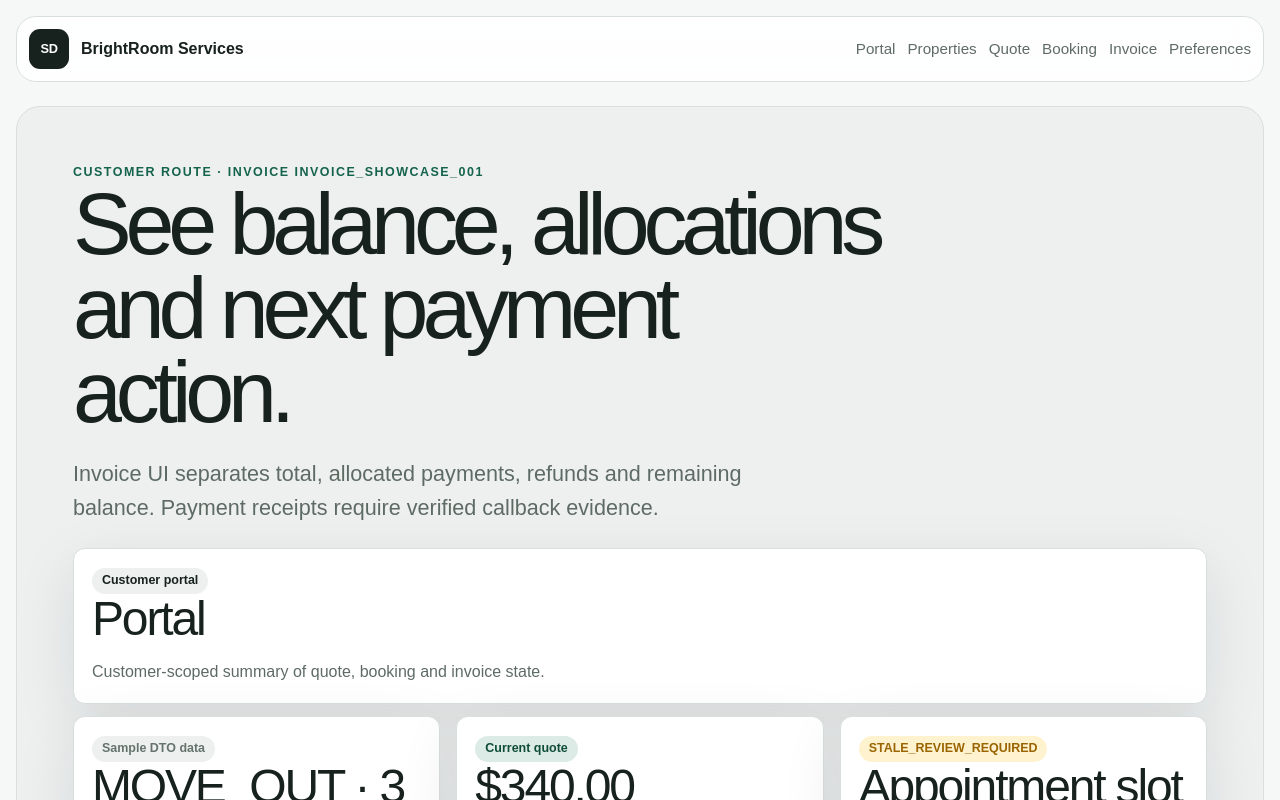
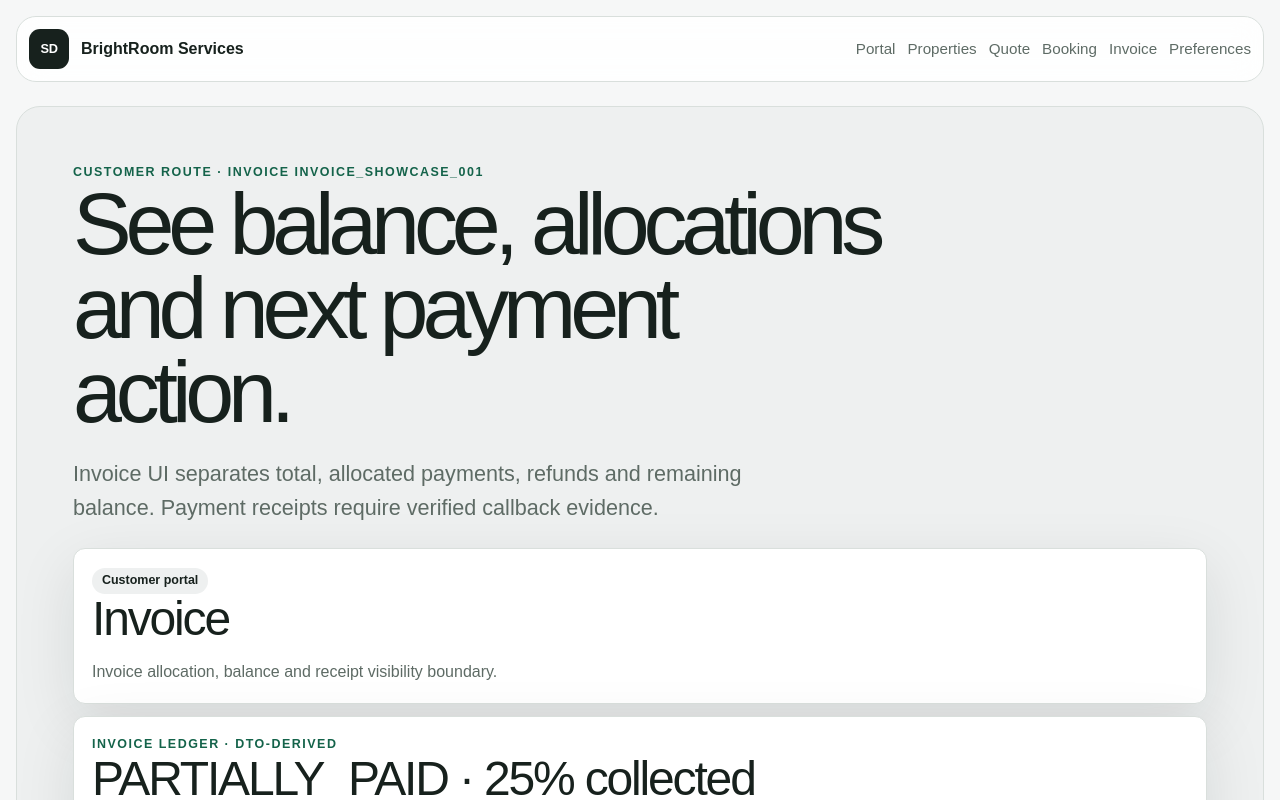
Before and after one commit to SaamVR/ServiceDesk, a Next.js app: page /portal/invoices/invoice_showcase_001 in a window 1280 px wide. Shown: the top 800 px of the page. Built offline with nearby package versions, Linux system fonts and the light colour scheme.

Commit message:
feat(portal): map invoice detail route

```diff
--- a/src/app/portal/invoices/[id]/page.tsx
+++ b/src/app/portal/invoices/[id]/page.tsx
@@ -6,6 +6,7 @@ export default async function PortalInvoicePage({ params }: { params: Promise<{
   return (
     <OperationalRoute
       surface="customer"
+      customerModule="invoice"
       resourceLabel={`invoice ${id}`}
       title="See balance, allocations and next payment action."
       description="Invoice UI separates total, allocated payments, refunds and remaining balance. Payment receipts require verified callback evidence."
```
